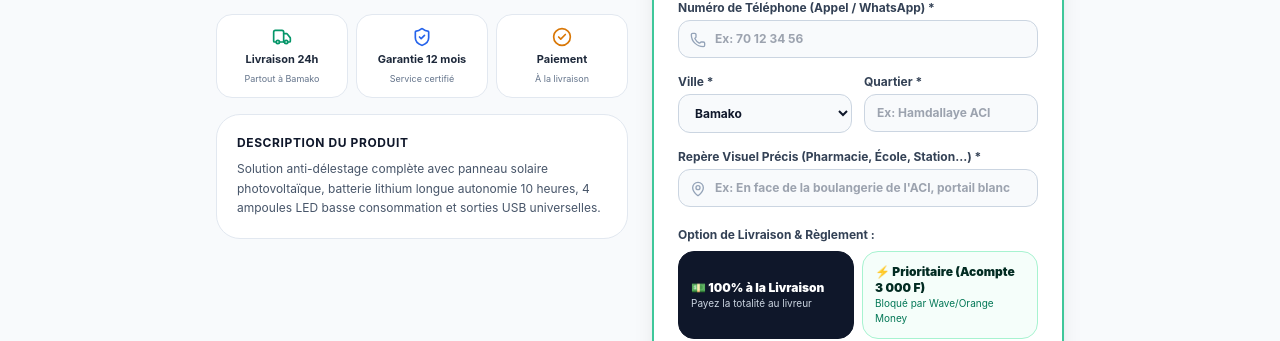
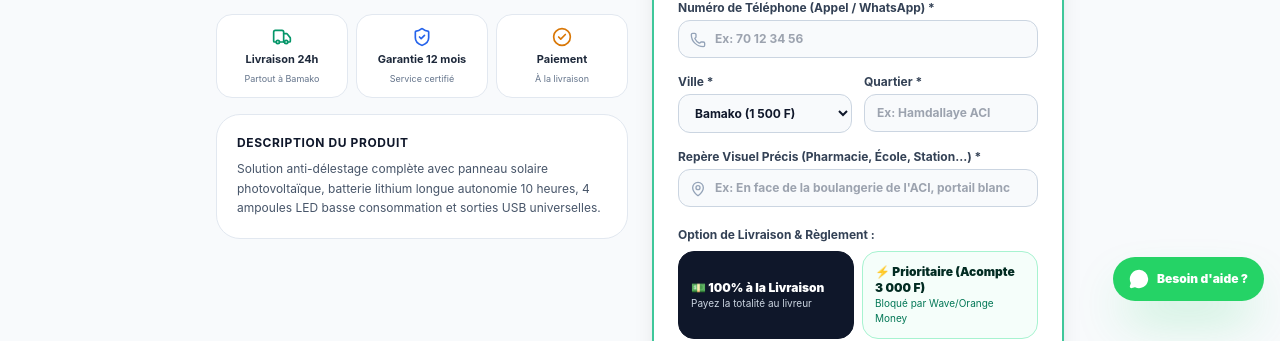
Before and after one commit to Mahamane04/suguba, a Next.js app: page /p/kit-solaire-domestique-autonome in a window 1280 px wide. Shown: the part 475-816 px from the top of the page. Built offline with nearby package versions, Linux system fonts and the light colour scheme.

Commit message:
feat(v1.2): add interactive Floating WhatsApp Assistant and Regional Multi-City Transport Hubs (Sikasso, Ségou, Kayes, Mopti)

```diff
--- a/src/app/layout.tsx
+++ b/src/app/layout.tsx
@@ -3,6 +3,7 @@ import './globals.css';
 import OfflineStatus from '@/components/common/OfflineStatus';
 import PwaInstallPrompt from '@/components/common/PwaInstallPrompt';
 import ServiceWorkerRegister from '@/components/common/ServiceWorkerRegister';
+import WhatsAppFloatingButton from '@/components/common/WhatsAppFloatingButton';
 
 export const metadata: Metadata = {
   title: 'SUGUBA — Vendez Sans Stock au Mali | Social Commerce & Commissions Mobile Money',
@@ -33,6 +34,7 @@ export default function RootLayout({
         <OfflineStatus />
         <PwaInstallPrompt />
         {children}
+        <WhatsAppFloatingButton />
       </body>
     </html>
   );
--- a/src/app/p/[slug]/page.tsx
+++ b/src/app/p/[slug]/page.tsx
@@ -35,7 +35,15 @@ export default function ProductDetailPage({ params }: { params: Promise<{ slug:
   const [isSubmitting, setIsSubmitting] = useState(false);
 
   const unitPrice = product.publicPrice || product.supplierPrice;
-  const deliveryFee = 1500;
+  const deliveryFeeByCity: Record<string, number> = {
+    'Bamako': 1500,
+    'Kati': 2500,
+    'Sikasso': 3500,
+    'Ségou': 3500,
+    'Kayes': 5000,
+    'Mopti': 5000,
+  };
+  const deliveryFee = deliveryFeeByCity[city] || 1500;
   const totalAmount = (unitPrice * quantity) + deliveryFee;
   const depositAmount = totalAmount >= 30000 ? 3000 : 0;
   const remainingAtDelivery = paymentOption === 'deposit_momo' ? totalAmount - depositAmount : totalAmount;
@@ -252,9 +260,12 @@ export default function ProductDetailPage({ params }: { params: Promise<{ slug:
                     onChange={(e) => setCity(e.target.value)}
                     className="w-full px-3 py-2.5 bg-slate-50 border border-slate-300 rounded-xl text-xs font-bold text-slate-900 focus:bg-white"
                   >
-                    <option value="Bamako">Bamako</option>
-                    <option value="Kati">Kati</option>
-                    <option value="Sikasso">Sikasso</option>
+                    <option value="Bamako">Bamako (1 500 F)</option>
+                    <option value="Kati">Kati (2 500 F)</option>
+                    <option value="Sikasso">Sikasso - Gare SONEF (3 500 F)</option>
+                    <option value="Ségou">Ségou - Gare BTM (3 500 F)</option>
+                    <option value="Kayes">Kayes - Gare SONEF (5 000 F)</option>
+                    <option value="Mopti">Mopti / Sévaré - Gare (5 000 F)</option>
                   </select>
                 </div>
                 <div>
--- /dev/null
+++ b/src/components/common/WhatsAppFloatingButton.tsx
@@ -0,0 +1,88 @@
+'use client';
+
+import React, { useState } from 'react';
+import { MessageCircle, X, ShoppingBag, Users, Phone, HelpCircle } from 'lucide-react';
+
+export default function WhatsAppFloatingButton() {
+  const [isOpen, setIsOpen] = useState(false);
+  const supportPhone = '22389460000';
+
+  const handleOpenWhatsApp = (topic: string) => {
+    const text = `Bonjour Suguba Mali, je vous contacte concernant : *${topic}*.`;
+    window.open(`https://api.whatsapp.com/send?phone=${supportPhone}&text=${encodeURIComponent(text)}`, '_blank');
+    setIsOpen(false);
+  };
+
+  return (
+    <div className="fixed bottom-20 md:bottom-6 right-4 z-40">
+
+      {/* Expanded Popup Menu */}
+      {isOpen && (
+        <div className="mb-3 bg-white rounded-3xl p-4 shadow-2xl border border-slate-200 w-72 space-y-3 animate-in fade-in slide-in-from-bottom-3 duration-200 text-xs">
+          <div className="flex items-center justify-between border-b border-slate-100 pb-2">
+            <div className="flex items-center space-x-2">
+              <div className="w-7 h-7 rounded-xl bg-[#25D366] text-white flex items-center justify-center">
+                <MessageCircle className="w-4 h-4 fill-current" />
+              </div>
+              <div>
+                <h4 className="font-bold text-slate-900">Assistance Suguba</h4>
+                <p className="text-[10px] text-emerald-600 font-bold">En ligne • Réponse en 5 min</p>
+              </div>
+            </div>
+            <button
+              onClick={() => setIsOpen(false)}
+              className="w-6 h-6 rounded-full bg-slate-100 hover:bg-slate-200 flex items-center justify-center text-slate-500"
+            >
+              <X className="w-3.5 h-3.5" />
+            </button>
+          </div>
+
+          <p className="text-[11px] text-slate-600 leading-tight">
+            Besoin d&apos;aide pour une commande, un suivi ou pour devenir revendeur ?
+          </p>
+
+          <div className="space-y-1.5">
+            <button
+              onClick={() => handleOpenWhatsApp('Aide pour passer une commande')}
+              className="w-full p-2.5 bg-slate-50 hover:bg-slate-100 text-slate-800 font-bold rounded-xl flex items-center space-x-2 text-left transition-colors"
+            >
+              <ShoppingBag className="w-3.5 h-3.5 text-emerald-600" />
+              <span>Aide pour commander</span>
+            </button>
+
+            <button
+              onClick={() => handleOpenWhatsApp('Rejoindre le réseau des Revendeurs')}
+              className="w-full p-2.5 bg-slate-50 hover:bg-slate-100 text-slate-800 font-bold rounded-xl flex items-center space-x-2 text-left transition-colors"
+            >
+              <Users className="w-3.5 h-3.5 text-purple-600" />
+              <span>Devenir Revendeur rémunéré</span>
+            </button>
+
+            <button
+              onClick={() => handleOpenWhatsApp('Suivi de livraison / SAV')}
+              className="w-full p-2.5 bg-slate-50 hover:bg-slate-100 text-slate-800 font-bold rounded-xl flex items-center space-x-2 text-left transition-colors"
+            >
+              <HelpCircle className="w-3.5 h-3.5 text-amber-600" />
+              <span>Suivre mon colis / SAV</span>
+            </button>
+          </div>
+
+          <div className="text-center pt-1 border-t border-slate-100 text-[10px] text-slate-400">
+            Tél : <strong>+223 89 46 00 00</strong>
+          </div>
+        </div>
+      )}
+
+      {/* Floating Button Trigger */}
+      <button
+        onClick={() => setIsOpen(!isOpen)}
+        className="flex items-center space-x-2 px-4 py-3 bg-[#25D366] hover:bg-[#20bd5a] text-white font-black rounded-full shadow-2xl shadow-[#25D366]/40 active:scale-95 transition-transform"
+        aria-label="Contacter le support sur WhatsApp"
+      >
+        <MessageCircle className="w-5 h-5 fill-current" />
+        <span className="text-xs hidden sm:inline">Besoin d&apos;aide ?</span>
+      </button>
+
+    </div>
+  );
+}
```
